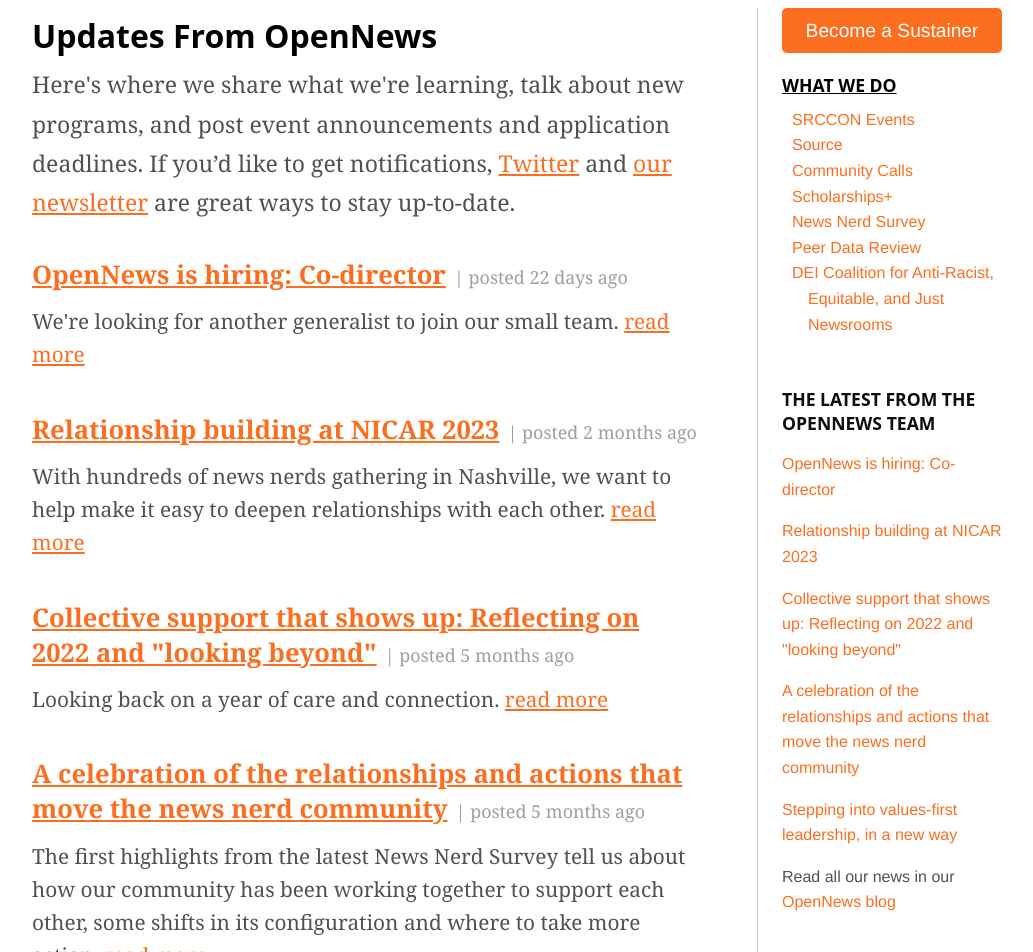
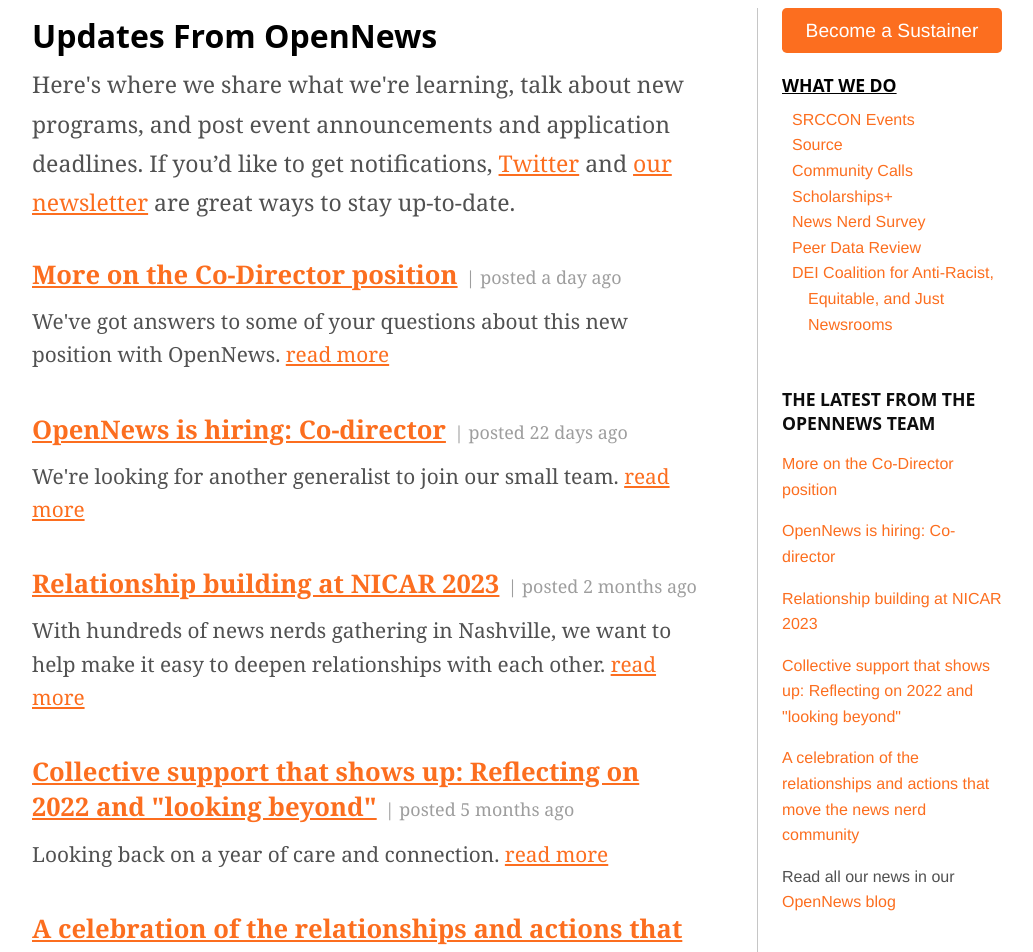
Before and after one commit to OpenNews/opennews-website, a Jekyll site: the page built from blog/blog.md, in a window 1280 px wide and 1400 px high. Shown: the part 448-1400 px from the top of the window, without its empty margins (118-1151 px from the left). Built offline with Jekyll 4.4.1, drawn with Linux system fonts in a browser that asks for light colours; nearby versions of some CDN libraries; some web fonts are replaced; comment, search, counter and statistics services are not loaded; some of the changed lines change nothing that is shown.

Commit message:
updating job posting

```diff
--- a/_posts/2023-04-19-opennews-hiring-co-director.md
+++ b/_posts/2023-04-19-opennews-hiring-co-director.md
@@ -50,7 +50,7 @@
 ## How To Apply
 If you’re intrigued by this position, but don’t feel like you have the precise background listed, please still do apply. You can reach out with any questions or if you need any further information to feel able to apply. We especially encourage people of color, people with disabilities, immigrants, women, and members of other marginalized groups in journalism and technology to apply.
 
-**[Submit your resume and cover letter through this form](https://airtable.com/shriDJTVyVwh2BKbR)**. We’ll review these applications on a rolling basis. There’s no fixed deadline to apply. If you have any questions, feel free to [contact Erika Owens](mailto:erika@opennews.org).
+**[Submit your resume and cover letter through this form](https://airtable.com/shriDJTVyVwh2BKbR)**. We’ll review these applications on a rolling basis. There’s no fixed deadline to apply. If you have any questions, feel free to [contact Erika Owens](mailto:erika@opennews.org). We also gathered up some questions we've received and [answered them over here](/blog/hiring-co-director-more/).
 
 We’ve set a priority deadline for applications of Friday, May 19. The application will remain open until the position is filled, but we will begin reviewing and interviewing applicants after that date so it’s the best time to apply.
 
--- /dev/null
+++ b/_posts/2023-5-10-hiring-co-director-more.md
@@ -0,0 +1,84 @@
+---
+layout: blogpost
+title: More on the Co-Director position
+date: 2023-05-10 12:00
+author: Erika Owens
+tags: OpenNews
+excerpt: We've got answers to some of your questions about this new position with OpenNews.
+
+---
+We're hiring a new [full-time member of the OpenNews team](/blog/opennews-hiring-co-director/)! We've set a priority deadline for applications of May 19, 2023. The [application will remain open](https://airtable.com/shriDJTVyVwh2BKbR) until the position is filled, but we will begin reviewing and interviewing applicants after that date, so it's the best time to apply.
+
+I wanted to publicly answer some questions we've received so far. If you have any others, please feel free to [email me](mailto:erika@opennews.org) as well.
+
+The position description is written very broadly by design. We expect the hiring process will be part of how we collaboratively understand how this role will fit into the team and how this re-formed team of co-directors will work.
+
+## About the position
+
+**What types of projects might this role work on?**
+
+This position would help with our existing programs, and our work as it grows and evolves. Which precise programs this person would take the lead on would depend on that person's strengths and interests, and how they complement the rest of the team. Our current programs include:
+
+* [events](https://srccon.org) (SRCCON, smaller thematic SRCCON events)
+* [consulting](/hire-us) (helping with other organizations' events, project management, organizational coaching)
+* [community support programs](/what/community/scholarships/) (scholarships and small grants, consulting and feedback, other support)
+* research, documentation, and sharing ([Source](https://source.opennews.org), [community call](/what/community/calls), [News Nerd Survey](/what/community/survey), speaking and writing about journalism tech)
+* internal work (our own internal systems for technology, fundraising, planning, and more)
+
+**What type of consulting projects?**
+
+Over recent years, consulting has grown as a part of our team's work (and our financial stability). Largely, [people hire us](/hire-us/) for help with event design, planning, and facilitation. Sometimes we offer project management support for other types of projects or coaching through times of transition and change. You _do not_ need previous experience in any of these areas to apply. We both learned about this on the job! But if you do have experience, we're really excited to hear about it, especially since so much of what we know we learned by trial and error.
+
+## About the organization
+
+**What is OpenNews and how'd it get to this point?**
+
+OpenNews has been around since 2011 and both current members of the team have been involved in the project for over 10 years. You can check out a full overview of [our history](/who/history/), but in short: Our work has evolved from helping place technologist fellows at large news organizations to supporting a network of people working to transform journalistic practice at organizations of all sizes, both through technology and through creating equitable, welcoming cultures of belonging. We love to help people learn together as peers, find ways to resist hierarchy, design for inclusion, and, whenever we can, build in elements that spark delight or joy.
+
+**What is the team like?**
+
+Right now, we're a team of two full-time staff. We both came to this work from local newsrooms and bring our prior experience into this work, whether it be tinkering with Django or drafting grant reports. Our work is informed by community feedback and is designed to generate more opportunities for community members to take leadership of the work as well.
+
+One of the members of our team will be taking a leave of absence [for the 2023-24 academic year](https://jsk.stanford.edu/news/2023/jsk-names-u-s-journalism-fellows-for-2023-2024/), so we expect this hiring process may result in hiring two new people to expand the team and replace this absence. We see this as a chance to blend the experiences of longtime staff with new team members.
+
+**How do you think this co-director structure will work? What's your workload like as a small team?**
+
+We're really excited to explore this together! As our work has evolved, it has become more and more clear that building our strengths as a team of generalists will help us wrangle multiple projects at the same time and build resilience into our structure. If we're working roughly interchangeably, shouldn't our titles reflect that? That's the idea, which is also inspired by exposure to cooperative structures and other modes of more democratic workplaces.
+
+The hope is that this resilience will also help manage workloads across the team. We try hard to schedule projects with distance from each other and give time to rest after intensive periods of work. Day to day, we try to avoid last-minute deadlines as much as we can and to check in explicitly about capacity as we take on new projects.
+
+**What are your aspirations for OpenNews and this role?**
+
+Both of us feel honored to get to support an incredible community through this work! Every time we hear that someone got some editing feedback or a job lead or a pick-me-up note from someone they met through OpenNews, it makes our day!
+
+We're invested in relationships, in fostering the personal connections that power the journalism ecosystem and through that enable collective efforts for change. Our hope is that by modeling more egalitarian ways of working, it'll demonstrate it's possible (and successful) to work together in this way.
+
+**How does funding work for OpenNews? How secure is it?**
+
+We actually follow that "multiple funding streams" advice funders are always giving. The largest portions of our funding come from consulting income, grants, and events (ticket sales and sponsorships). We also have an [amazing group of individual sustaining donors](https://opennews.networkforgood.com/), and do roughly annual donation campaigns.
+
+This mix of funding gives us some resilience. As one area decreases, we can try to ramp up work in another area. In addition, OpenNews is fiscally sponsored, which means that we pay a flat percentage on all of our income and receive a whole suite of backoffice support like HR, finance, and accounting. This also gives us flexibility to scale down or grow more quickly than if we had an additional staff position for that work no matter what our budget size.
+
+**How does inclusion and equity show up in how you work?**
+
+The biggest way it shows up is by setting up processes and procedures to move from intention to the actual impact we hope to see. We start with listening, seek out strategies for how to do our work better, and make adjustments when we miss the mark. This is a huge part of how we organize our programs, from keeping track of who participates to how we alleviate barriers to participation. We also partner with organizations led by marginalized communities and work together with folks who are already doing work we're entering into. Staff have done self education and anti-racist workshops, which have influenced how we work and guide our organization to not default to white supremacy culture in how we operate. We also give each other time, space, and support as needed when dealing with personal and health matters, and when what's going on in the world takes its toll.
+
+## About the position setup
+
+**Can you hire people outside of the US or sponsor visas?**
+
+Unfortunately, we cannot. Our project is fiscally sponsored by Community Partners, and in consulting with their HR staff, we are not currently in a position to sponsor visas to work in the US or to have staff based outside of the US. It is not possible to make exceptions to this.
+
+**When do you need someone to be able to start by?**
+
+The ideal scenario is for us to be able to make an offer in early-mid July and for the person to be able to join later in the month or in August. One member of the current team is [heading out on a fellowship in September](https://jsk.stanford.edu/news/2023/jsk-names-u-s-journalism-fellows-for-2023-2024/), and we really want there to be as much overlap as possible to ensure a smooth transition and welcome for the new folks.
+
+**How's the work/life balance? How does remote work work? Can you work something other than full-time hours?**
+
+Since we've been an all-remote team for over a decade, we're really comfortable with it and have a pretty flexible way of working. We communicate largely through Slack, and audio-only calls are our default rather than video. Aside from during live events, our work basically never has breaking news style deadlines or responsibilities.
+
+Travel requirements continue to shift as pandemic life evolves, but there's likely to be 2-3 required trips for conferences a year, with most people opting for 1-2 more trips as time allows and interests dictate.
+
+In terms of hours, this is another area where we are flexible. This job is planned to be 40 hours/full time, but we're open to other setups. We have experience with team members working different numbers of hours and/or working on a single-project basis, so we wouldn't be figuring it out for the first time.
+
+We hope this clarifies a few key details about the role and the work! If you have any other questions, please feel free to [email me](mailto:erika@opennews.org) as well.
```
